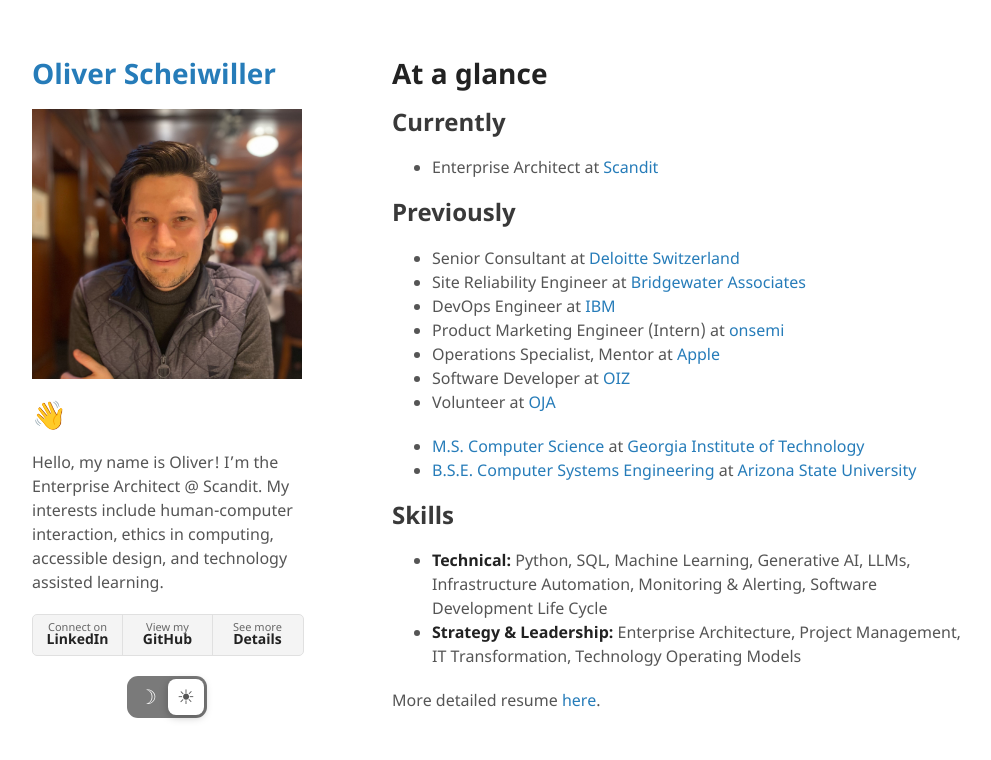
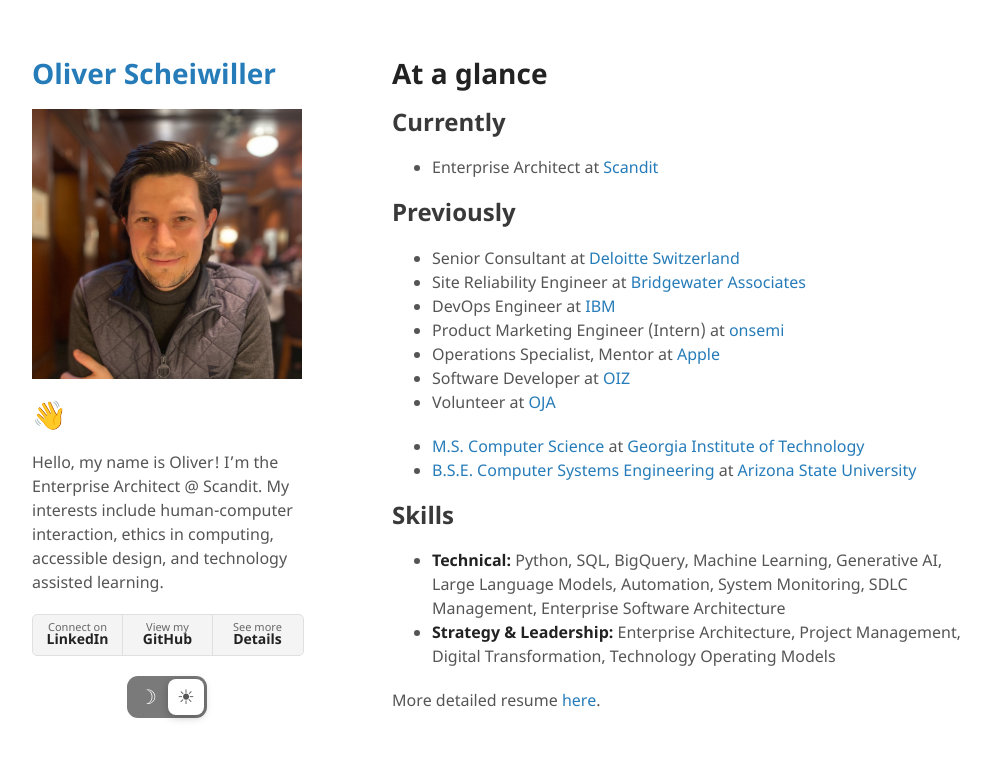
Before and after one commit to oschei/oschei.github.io, a Jekyll site: the page built from index.md, in a window 1280 px wide. Shown: the top 760 px of the page, without its empty margins (138-1129 px from the left). Built offline with Jekyll 4.4.1, drawn with Linux system fonts in a browser that asks for light colours.

Commit message:
Merge and update skills from LinkedIn skill list

```diff
--- a/index.md
+++ b/index.md
@@ -20,7 +20,7 @@
 - [B.S.E. Computer Systems Engineering](http://explore.engineering.asu.edu/undergraduate-degrees/computer-systems/) at [Arizona State University](https://engineering.asu.edu/)
 
 ## Skills
-- **Technical:** Python, SQL, Machine Learning, Generative AI, LLMs, Infrastructure Automation, Monitoring & Alerting, Software Development Life Cycle
-- **Strategy & Leadership:** Enterprise Architecture, Project Management, IT Transformation, Technology Operating Models
+- **Technical:** Python, SQL, BigQuery, Machine Learning, Generative AI, Large Language Models, Automation, System Monitoring, SDLC Management, Enterprise Software Architecture
+- **Strategy & Leadership:** Enterprise Architecture, Project Management, Digital Transformation, Technology Operating Models
 
 More detailed resume [here](./detailed.html).
```
